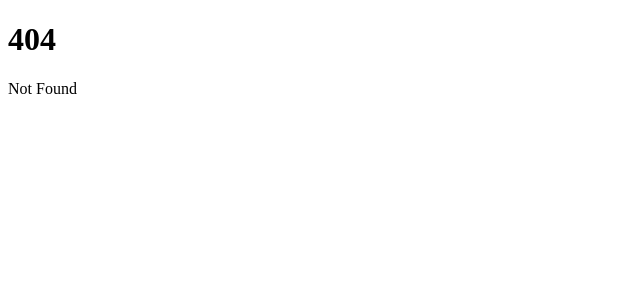
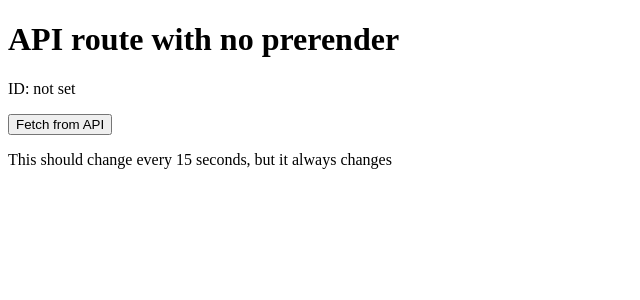
Before and after one commit to mld-hnam/test-sveltekit, a SvelteKit app: page /api-test-no-prerender in a window 1280 px wide. Before the commit this address had no page. Shown: the top 300 px of the page, without its empty margins (0-640 px from the left). Built offline with nearby package versions, Linux system fonts and the light colour scheme.

Commit message:
Add all the routes back

```diff
--- a/src/routes/+page.svelte
+++ b/src/routes/+page.svelte
@@ -10,6 +10,7 @@
 
 <ul>
   <li><a href="/no-prerender">no prerender set (doesn't work)</a></li>
-  <li><a href="/prerender-auto">prerender set to auto (works)</a></li>
-  <li><a href="/api-test">prerender set to auto on API route (doesn't work)</a></li>
+  <li><a href="/prerender-auto">prerender set to auto (doesn't work)</a></li>
+  <li><a href="/api-test-no-prerender">API route (doesn't work)</a></li>
+  <li><a href="/api-test-prerender">prerender set to auto on API route (doesn't work)</a></li>
 </ul>
--- /dev/null
+++ b/src/routes/api-no-prerender/+server.ts
@@ -0,0 +1,17 @@
+import type {Config} from "@sveltejs/adapter-vercel";
+import { nanoid } from "nanoid";
+import type {RequestHandler} from "@sveltejs/kit";
+import {json} from "@sveltejs/kit";
+
+export const config: Config = {
+    isr: {
+        expiration: 15
+    }
+}
+
+
+export const GET = (() => {
+    let id = nanoid();
+
+    return json({id});
+}) satisfies RequestHandler;
--- /dev/null
+++ b/src/routes/api-test-no-prerender/+page.svelte
@@ -0,0 +1,18 @@
+<script lang="ts">
+    let id = 'not set'
+
+    async function fetchFromAPI() {
+        const res = await fetch("/api-no-prerender")
+        const data = await res.json()
+        id = data.id
+    }
+</script>
+
+<h1>API route with no prerender</h1>
+<p>
+  ID: {id}
+</p>
+<button on:click={fetchFromAPI}>Fetch from API</button>
+<p>
+  This should change every 15 seconds, but it always changes
+</p>
--- a/src/routes/api-test/+page.svelte
+++ b/src/routes/api-test-prerender/+page.svelte
@@ -2,7 +2,7 @@
     let id = 'not set'
 
     async function fetchFromAPI() {
-        const res = await fetch("/api")
+        const res = await fetch("/api-prerender")
         const data = await res.json()
         id = data.id
     }
--- a/src/routes/prerender-auto/+page.svelte
+++ b/src/routes/prerender-auto/+page.svelte
@@ -8,6 +8,6 @@
   ID: {data.id}
 </p>
 <p>
-  This correctly changes every 15 seconds
+  This doesn't change at all
 </p>
 <button on:click={() => window.location.reload()}>Refresh</button>
```
Also changed, not shown: src/routes/api-prerender/+server.ts (renamed from src/routes/api/+server.ts).
